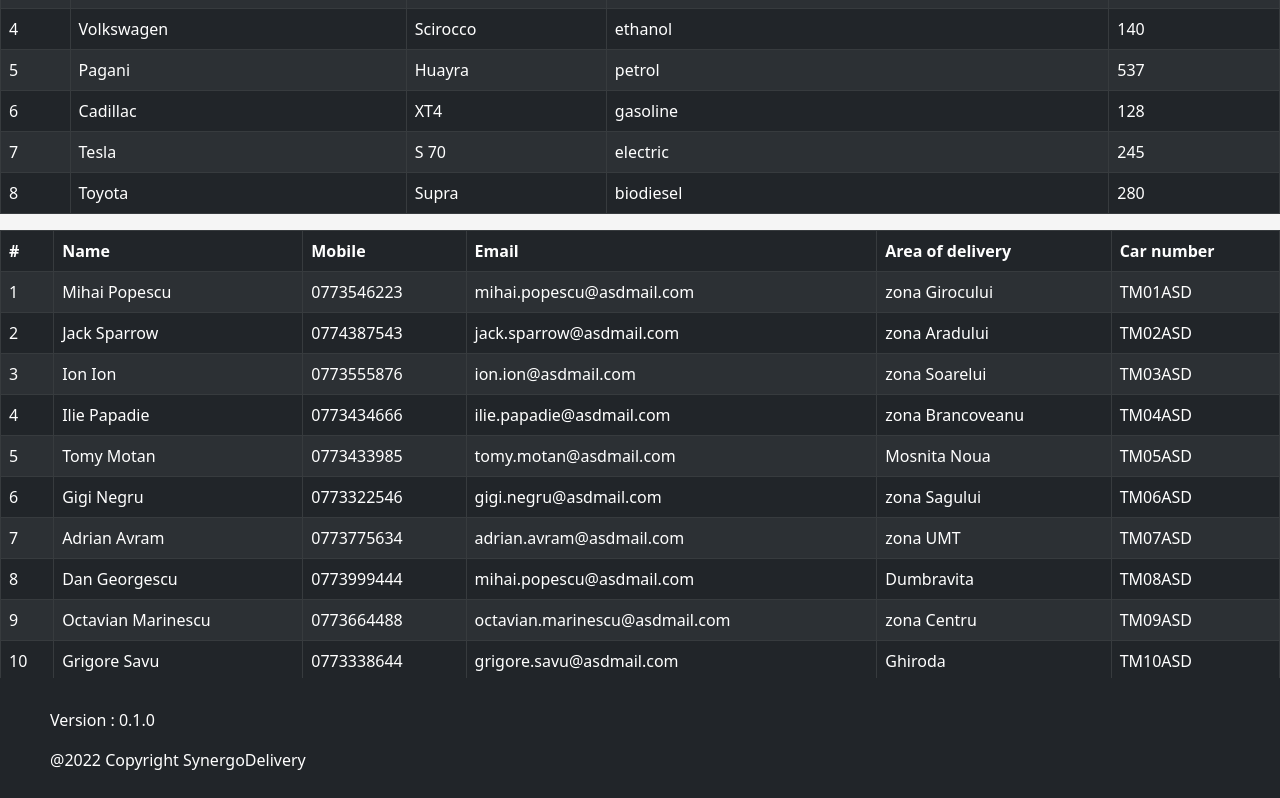
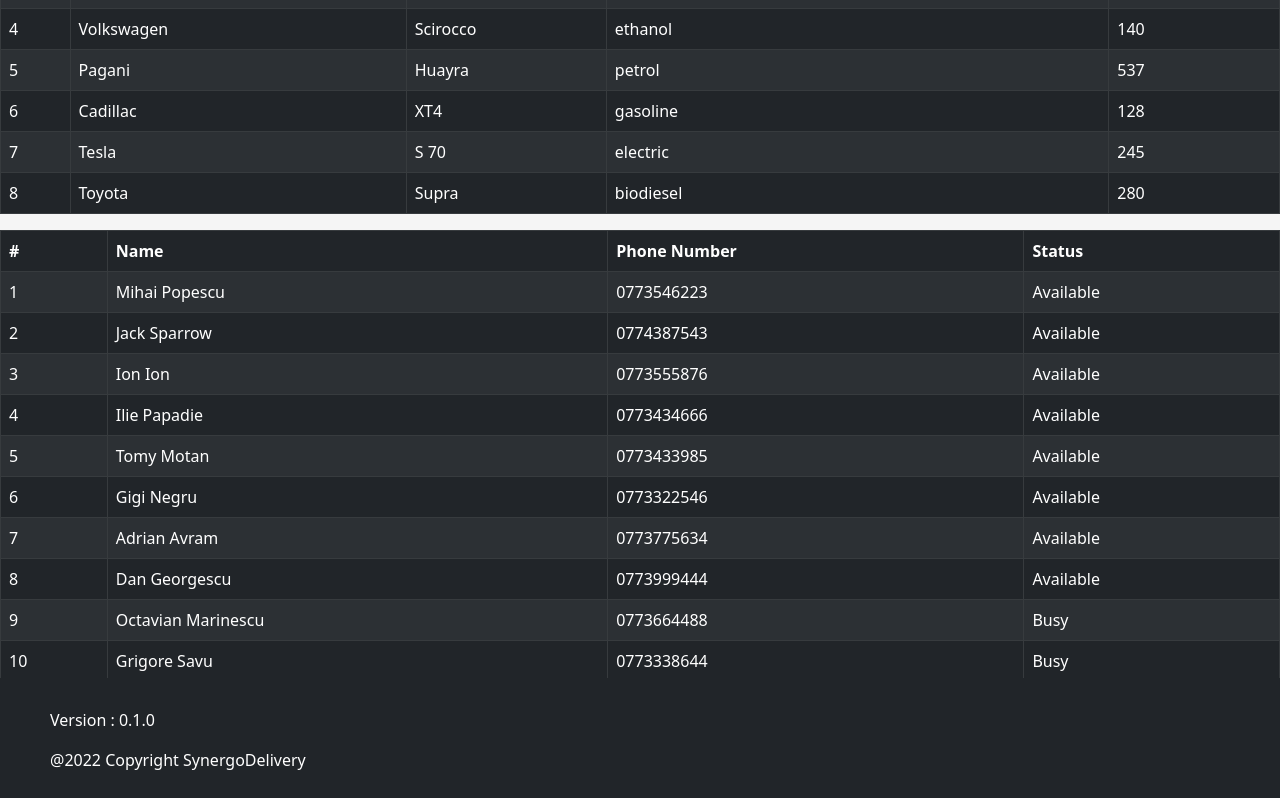
Before and after one commit to andreihojda15/SynergoDelivery, a React (Create React App) app: page / in a window 1280 px wide. Shown: the part 521-1319 px from the top of the page. Built offline with nearby package versions, Linux system fonts and the light colour scheme.

Commit message:
- implemented drivers model and table

```diff
--- a/src/components/drivers/Drivers.js
+++ b/src/components/drivers/Drivers.js
@@ -1,5 +1,5 @@
 import React from "react";
-import { Table } from 'react-bootstrap'
+import { Table } from "react-bootstrap";
 
 /**
  * Driver model:
@@ -18,79 +18,68 @@
 class Drivers extends React.Component {
   constructor(props) {
     super(props);
-    console.log(`constructor`);
 
     this.state = {
       drivers: [
         {
+          guid: "eb3aebe1-e3ee-4524-b87b-d62fd7f3ba71",
           name: "Mihai Popescu",
-          mobile: "0773546223",
-          email: "mihai.popescu@asdmail.com",
-          area: "zona Girocului",
-          car: "TM01ASD",
+          phoneNumber: "0773546223",
+          carId: "d1c51f3b-f13f-407f-b6e2-46c5bbc747ad",
         },
         {
+          guid: "813a7c01-ea18-4962-b152-71efcb5c2b05",
           name: "Jack Sparrow",
-          mobile: "0774387543",
-          email: "jack.sparrow@asdmail.com",
-          area: "zona Aradului",
-          car: "TM02ASD",
+          phoneNumber: "0774387543",
+          carId: "62ee4afa-b261-4f0a-9581-386cf9e0c4c0",
         },
         {
+          guid: "5f93d951-1dc6-4632-86dd-7b6b3fc51191",
           name: "Ion Ion",
-          mobile: "0773555876",
-          email: "ion.ion@asdmail.com",
-          area: "zona Soarelui",
-          car: "TM03ASD",
+          phoneNumber: "0773555876",
+          carId: "c1f0c515-4862-434c-91bb-b477504f5161",
         },
         {
+          guid: "7f71a066-74b6-43c8-bda3-8a6fe4fc1ed9",
           name: "Ilie Papadie",
-          mobile: "0773434666",
-          email: "ilie.papadie@asdmail.com",
-          area: "zona Brancoveanu",
-          car: "TM04ASD",
+          phoneNumber: "0773434666",
+          carId: "0e063045-c96a-4d34-8cc5-4ca2223616dc",
         },
         {
+          guid: "1dfdfb6e-8791-4766-8fe4-9973b965e1ac",
           name: "Tomy Motan",
-          mobile: "0773433985",
-          email: "tomy.motan@asdmail.com",
-          area: "Mosnita Noua",
-          car: "TM05ASD",
+          phoneNumber: "0773433985",
+          carId: "49ce9298-161a-4a04-82c0-31640f05dc31",
         },
         {
+          guid: "602ee2fa-e319-41aa-aac9-9ebad9d21c56",
           name: "Gigi Negru",
-          mobile: "0773322546",
-          email: "gigi.negru@asdmail.com",
-          area: "zona Sagului",
-          car: "TM06ASD"
+          phoneNumber: "0773322546",
+          carId: "be37bda1-0b19-43da-b874-ac359926737c",
         },
         {
+          guid: "fc80d8f4-d2c3-460d-8596-fb26d41df3d8",
           name: "Adrian Avram",
-          mobile: "0773775634",
-          email: "adrian.avram@asdmail.com",
-          area: "zona UMT",
-          car: "TM07ASD"
+          phoneNumber: "0773775634",
+          carId: "80575920-8b09-42be-90ae-e7000e9c0384",
         },
         {
+          guid: "0bc15d56-f542-4228-802b-6ed877b87474",
           name: "Dan Georgescu",
-          mobile: "0773999444",
-          email: "mihai.popescu@asdmail.com",
-          area: "Dumbravita",
-          car: "TM08ASD",
+          phoneNumber: "0773999444",
+          carId: "bad6d196-a0f1-47bb-8e95-69ace085bcee",
         },
         {
+          guid: "6a0ee78b-f782-47e7-b178-af373cfa159b",
           name: "Octavian Marinescu",
-          mobile: "0773664488",
-          email: "octavian.marinescu@asdmail.com",
-          area: "zona Centru",
-          car: "TM09ASD",
+          phoneNumber: "0773664488",
+          carId: undefined,
         },
         {
+          guid: "329568b3-e130-4515-95ef-91cba734f52c",
           name: "Grigore Savu",
-          mobile: "0773338644",
-          email: "grigore.savu@asdmail.com",
-          area: "Ghiroda",
-          car: "TM10ASD",
+          phoneNumber: "0773338644",
+          carId: undefined,
         },
       ],
     };
@@ -103,25 +92,19 @@
           <tr>
             <th>#</th>
             <th>Name</th>
-              <th>Mobile</th>
-              <th>Email</th>
-              <th>Area of delivery</th>
-              <th>Car number</th>
+            <th>Phone Number</th>
+            <th>Status</th>
           </tr>
         </thead>
         <tbody>
-            {
-              this.state.drivers.map((item, i) =>
-                <tr key={i}>
-                  <td>{i+1}</td>
+          {this.state.drivers.map((item, i) => (
+            <tr key={item.guid}>
+              <td>{i + 1}</td>
               <td>{item.name}</td>
-                  <td>{item.mobile}</td>
-                  <td>{item.email}</td>
-                  <td>{item.area}</td>
-                  <td>{item.car}</td>
+              <td>{item.phoneNumber}</td>
+              <td>{item.carId ? "Available" : "Busy"}</td>
             </tr>
-              )
-            }
+          ))}
         </tbody>
       </Table>
     );
```
Lines whose indentation alone changed are shown as unchanged.
